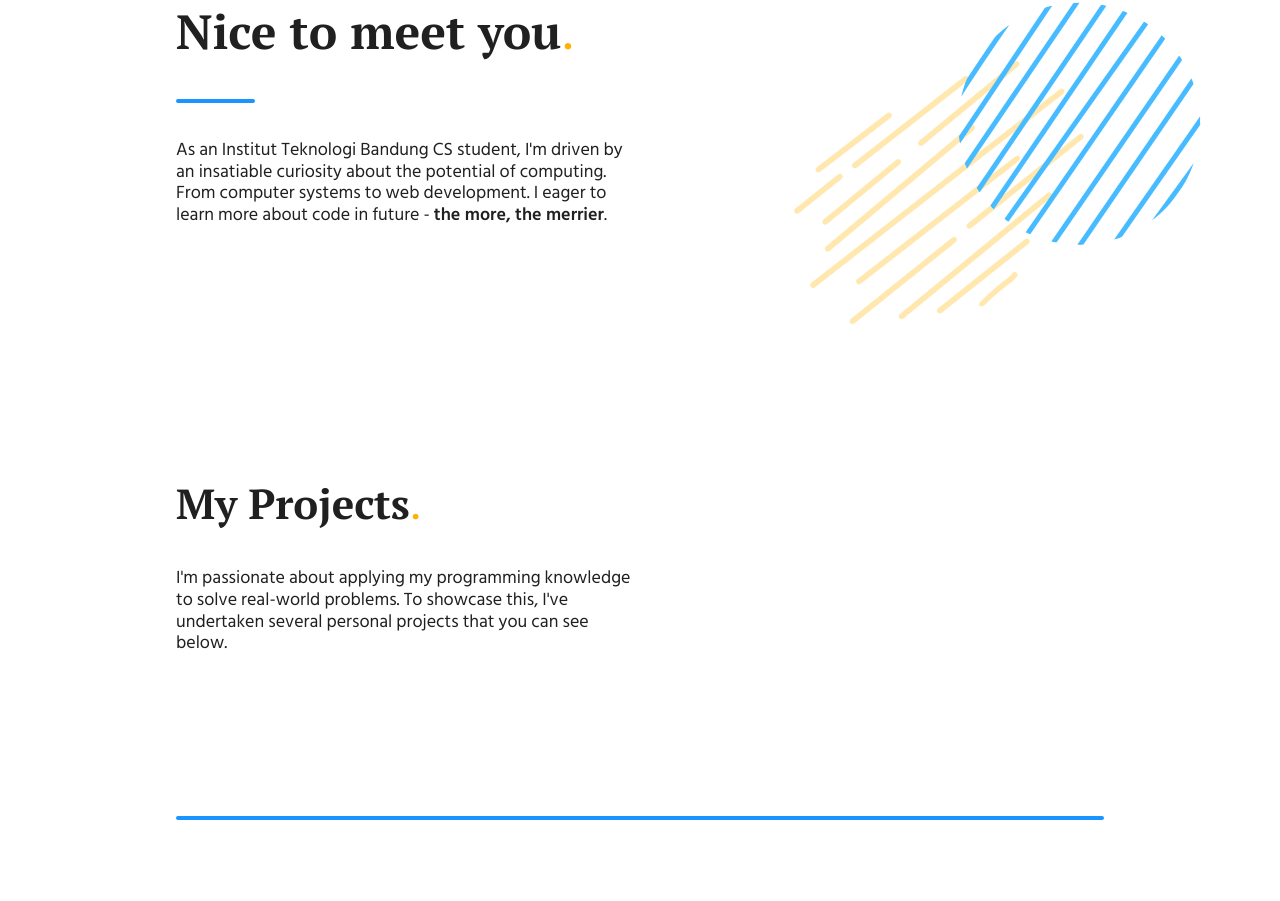
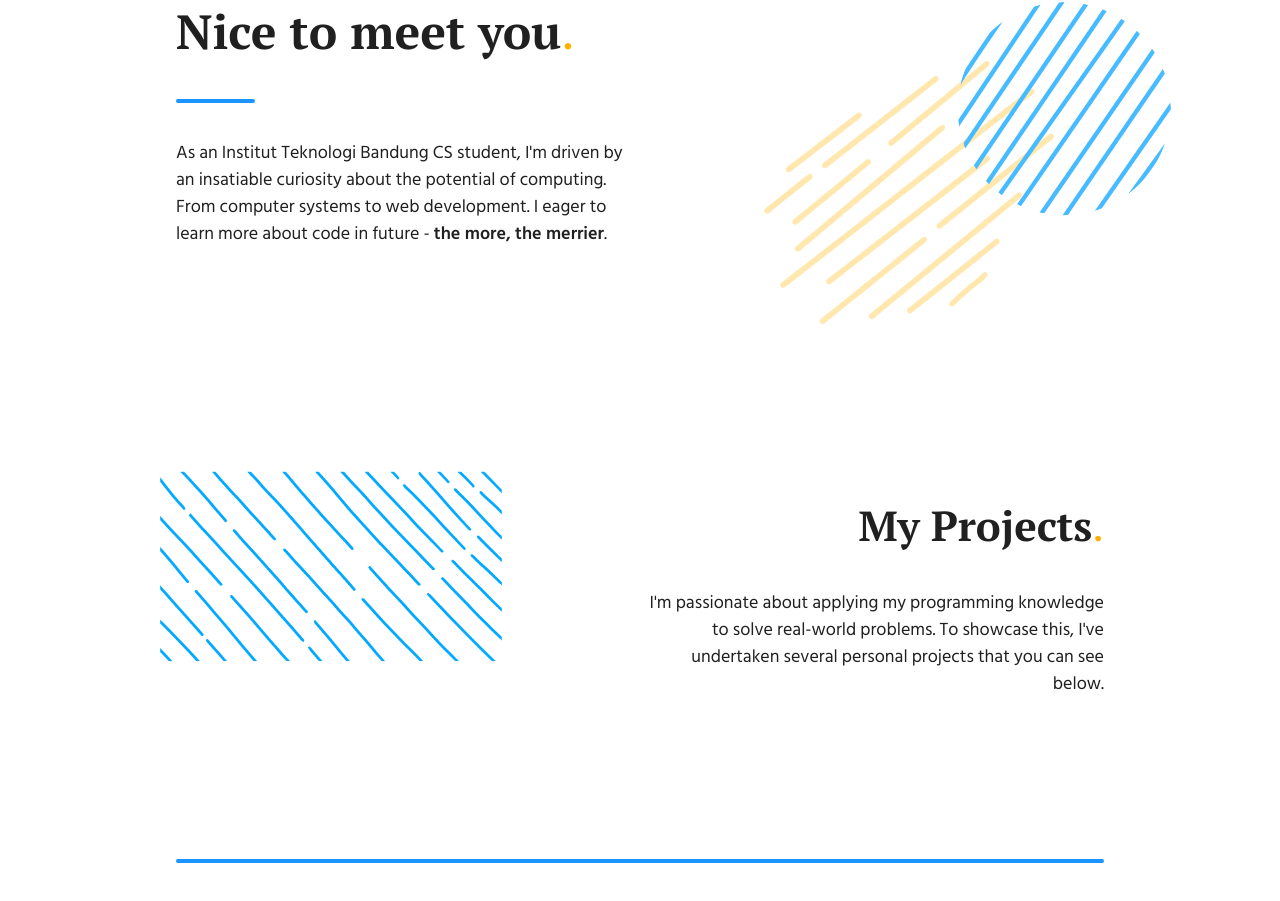
Before and after one commit to AkmalArifin/portofolio, a Vue app: page / in a window 1280 px wide. Shown: the part 1051-1952 px from the top of the page. Built offline with nearby package versions, Linux system fonts and the light colour scheme.

Commit message:
feat: graphics projects

```diff
--- a/src/page/LandingPage.vue
+++ b/src/page/LandingPage.vue
@@ -32,7 +32,7 @@
         <section class="projects">
 
             <div class="opening">
-
+                <img class="blue-box" src="/blue-box.png" />
                 <div class="opening-content">
                     <h1>My Projects<span style="color: var(--vt-c-orange-1)">.</span></h1>
                     <br><br>
@@ -178,7 +178,7 @@ export default {
 .yellow-about {
     position: absolute;
     width: 300px;
-    right: 20px;
+    right: 50px;
     top: 35px;
     rotate: 15deg;
     z-index: -1;
@@ -186,8 +186,8 @@ export default {
 
 .blue-about {
     position: absolute;
-    width: 250px;
-    right: -100px;
+    width: 220px;
+    right: -70px;
     rotate: -5deg;
     z-index: -1;
 }
@@ -216,7 +216,7 @@ export default {
 .about-content .text p {
     font-family: 'Hind Siliguri';
     font-size: 18px;
-    line-height: 1.2;
+    line-height: 1.5;
 }
 
 .projects {
@@ -225,8 +225,17 @@ export default {
 }
 
 .opening {
+    position: relative;
     display: flex;
-    justify-content: space-between;
+    justify-content: flex-end;
+}
+
+.blue-box {
+    position: absolute;
+    width: 350px;
+    left: -20px;
+    top: -30px;
+    transform: scaleX(-1);
 }
 
 .opening-content {
@@ -234,21 +243,18 @@ export default {
     width: 50%;
 }
 
-.opening-graphics {
-    order: 2;
-    width: 50%;
-}
-
 .opening-content h1 {
     font-family: 'PT Serif';
     font-weight: 700;
     font-size: 42px;
+    text-align: right;
 }
 
 .opening-content p {
     font-family: 'Hind Siliguri';
     font-size: 18px;
-    line-height: 1.2;
+    line-height: 1.5;
+    text-align: right;
 }
 
 .projects hr {
```
